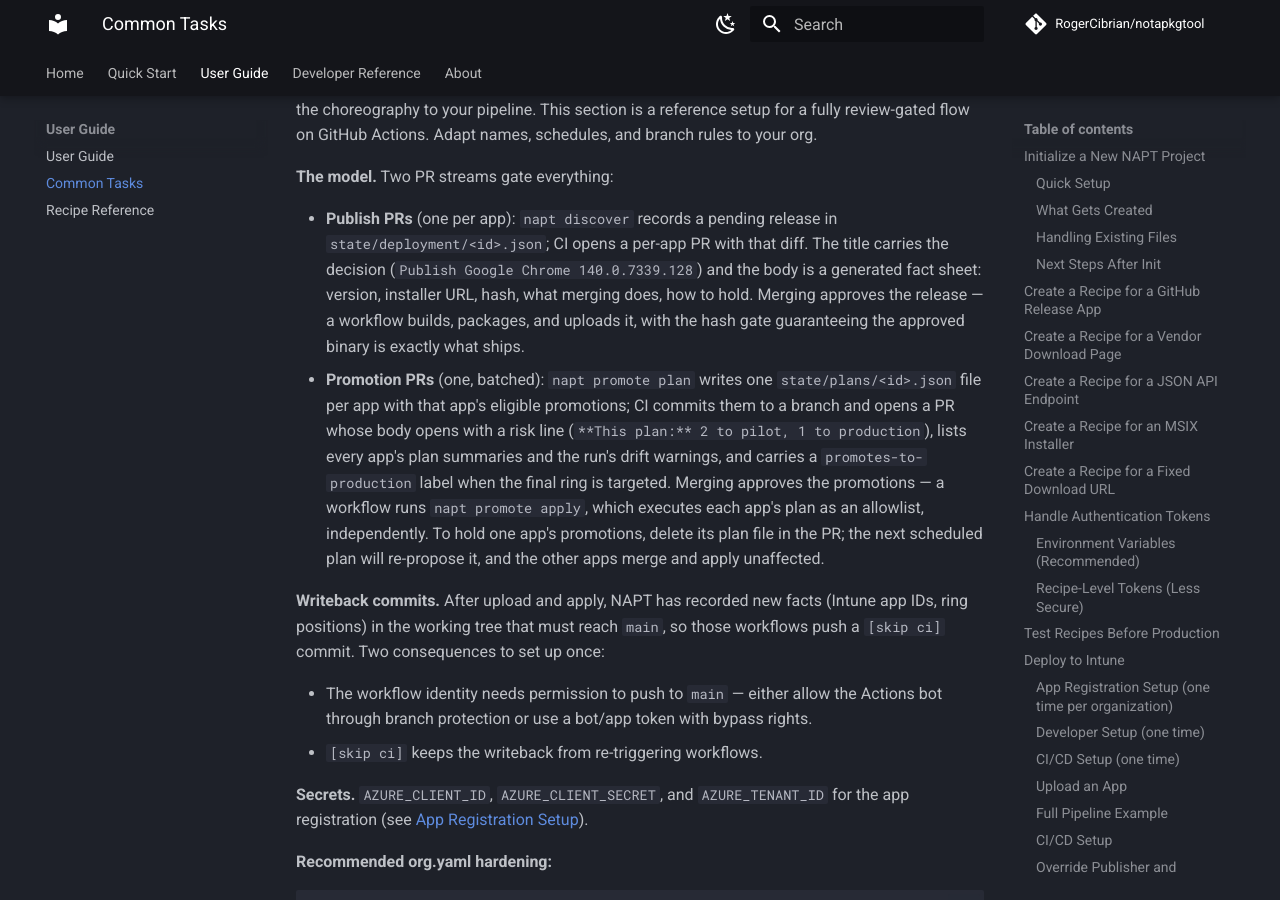
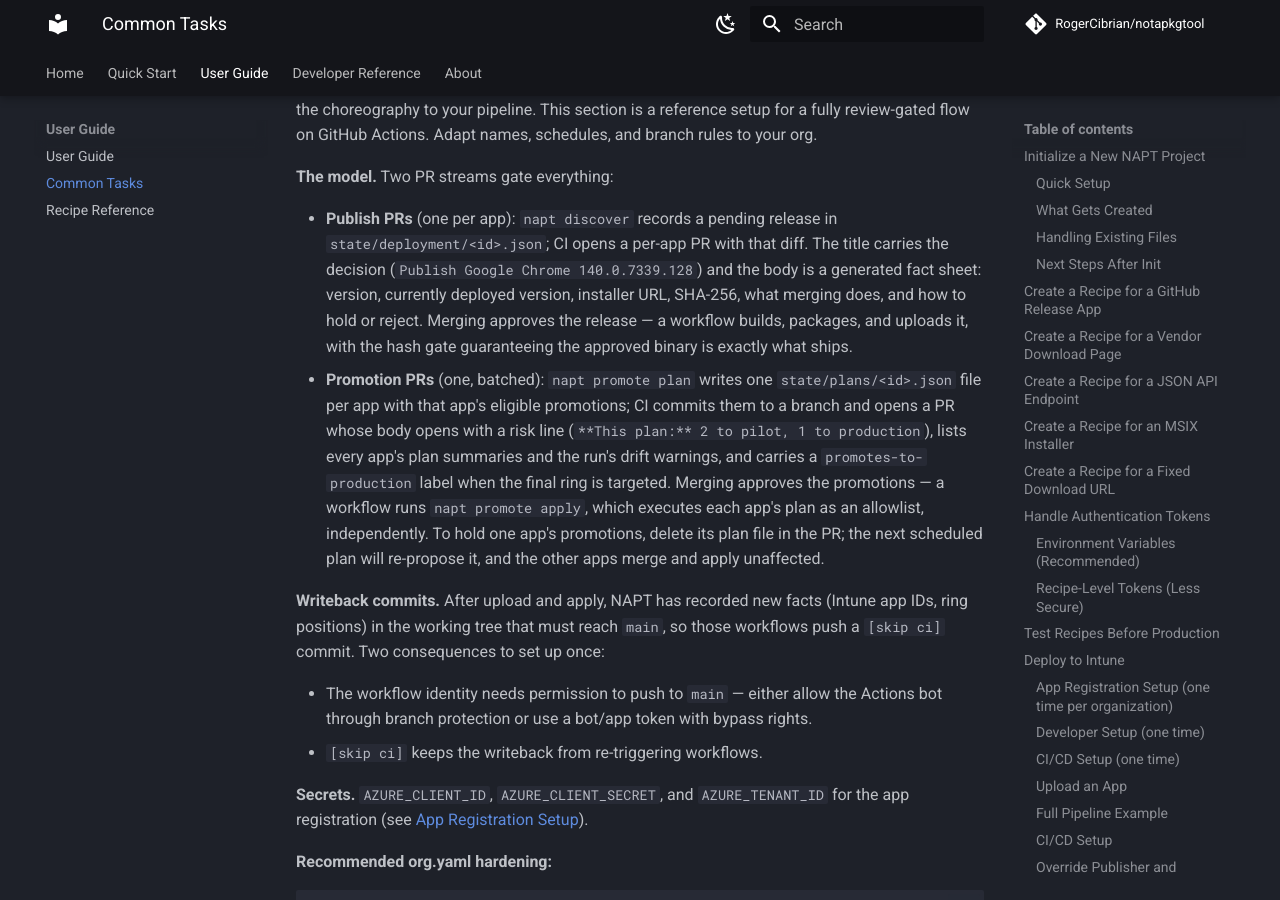
Before and after one commit to RogerCibrian/notapkgtool, an MkDocs documentation site: the page built from docs/common-tasks.md, in a window 1280 px wide and 900 px high, scrolled down 16545 px. Built offline with MkDocs 1.6.1 and Material for MkDocs 9.7.7, drawn with Linux system fonts in a browser that asks for light colours; comment, search, counter and statistics services are not loaded; some of the changed text lies outside the part shown.

Commit message:
docs: Apply review wording fixes

```diff
--- a/docs/common-tasks.md
+++ b/docs/common-tasks.md
@@ -839,8 +839,9 @@
   release in `state/deployment/<id>.json`; CI opens a per-app PR with
   that diff. The title carries the decision
   (`Publish Google Chrome 140.0.7339.128`) and the body is a generated
-  fact sheet: version, installer URL, hash, what merging does, how to
-  hold. Merging approves the release — a workflow builds, packages,
+  fact sheet: version, currently deployed version, installer URL,
+  SHA-256, what merging does, and how to hold or reject.
+  Merging approves the release — a workflow builds, packages,
   and uploads it, with the hash gate guaranteeing the approved binary is
   exactly what ships.
 - **Promotion PRs** (one, batched): `napt promote plan` writes one
```
Also changed, not shown: other parts of docs/common-tasks.md (+2 -1 lines).
